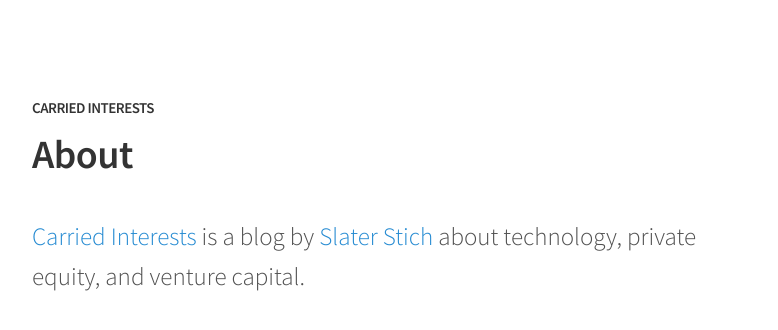
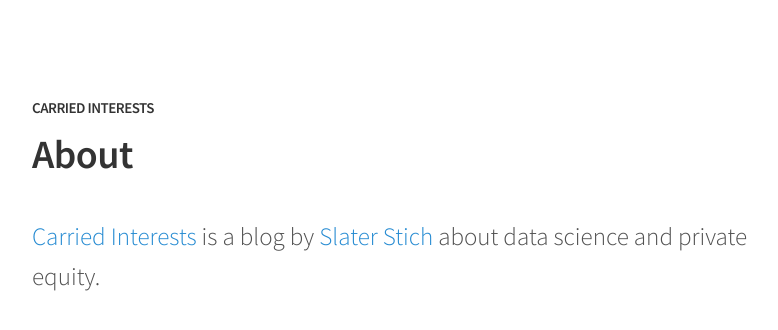
Before and after one commit to sl8r000/carried-interests, a Jekyll site: the page built from about.md, in a window 1280 px wide. Shown: the top 330 px of the page, without its empty margins (248-1026 px from the left). Built offline with Jekyll 4.4.1, drawn with Linux system fonts in a browser that asks for light colours.

Commit message:
changes about

```diff
--- a/about.md
+++ b/about.md
@@ -3,4 +3,4 @@ title: About
 permalink: /about/
 ---
 
-<p class="lead"><a href="/">Carried Interests</a> is a blog by <a href="http://slaterstich.com">Slater Stich</a> about technology, private equity, and venture capital.</p>
+<p class="lead"><a href="/">Carried Interests</a> is a blog by <a href="http://slaterstich.com">Slater Stich</a> about data science and private equity.</p>
```
